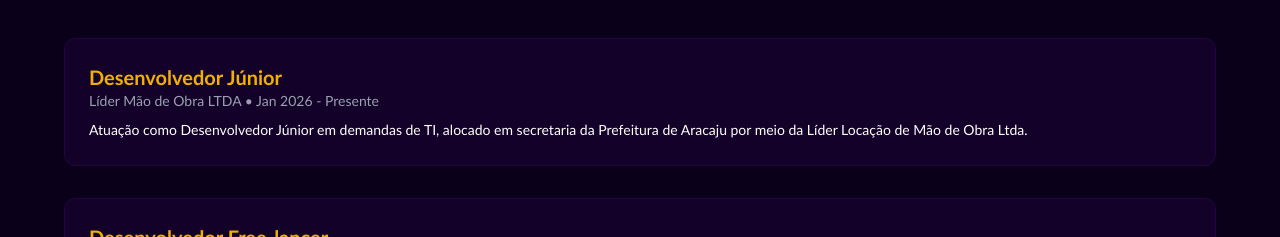
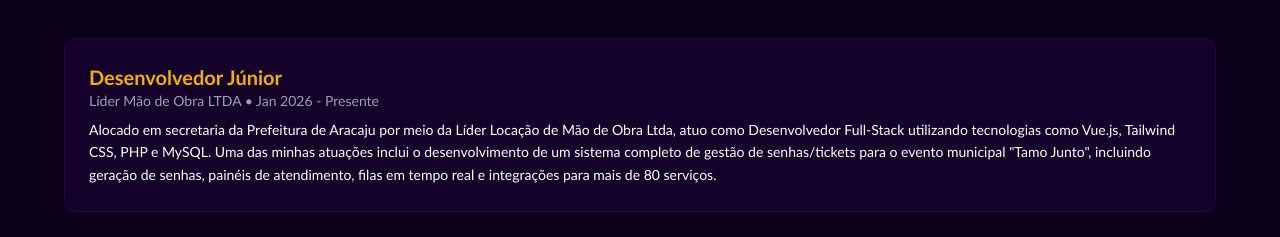
Before and after one commit to mateusmaranhao12/portfolio-v2, a Next.js app: page / in a window 1280 px wide. Shown: the part 2205-2442 px from the top of the page. Built offline with nearby package versions, Linux system fonts and the light colour scheme.

Commit message:
update experiencias

```diff
--- a/src/app/modules/Experiencia.tsx
+++ b/src/app/modules/Experiencia.tsx
@@ -10,7 +10,7 @@
     empresa: "Líder Mão de Obra LTDA",
     periodo: "Jan 2026 - Presente",
     descricao:
-      "Atuação como Desenvolvedor Júnior em demandas de TI, alocado em secretaria da Prefeitura de Aracaju por meio da Líder Locação de Mão de Obra Ltda.",
+      "Alocado em secretaria da Prefeitura de Aracaju por meio da Líder Locação de Mão de Obra Ltda, atuo como Desenvolvedor Full-Stack utilizando tecnologias como Vue.js, Tailwind CSS, PHP e MySQL. Uma das minhas atuações inclui o desenvolvimento de um sistema completo de gestão de senhas/tickets para o evento municipal \"Tamo Junto\", incluindo geração de senhas, painéis de atendimento, filas em tempo real e integrações para mais de 80 serviços.",
   },
   {
     cargo: "Desenvolvedor Free-lancer",
```
